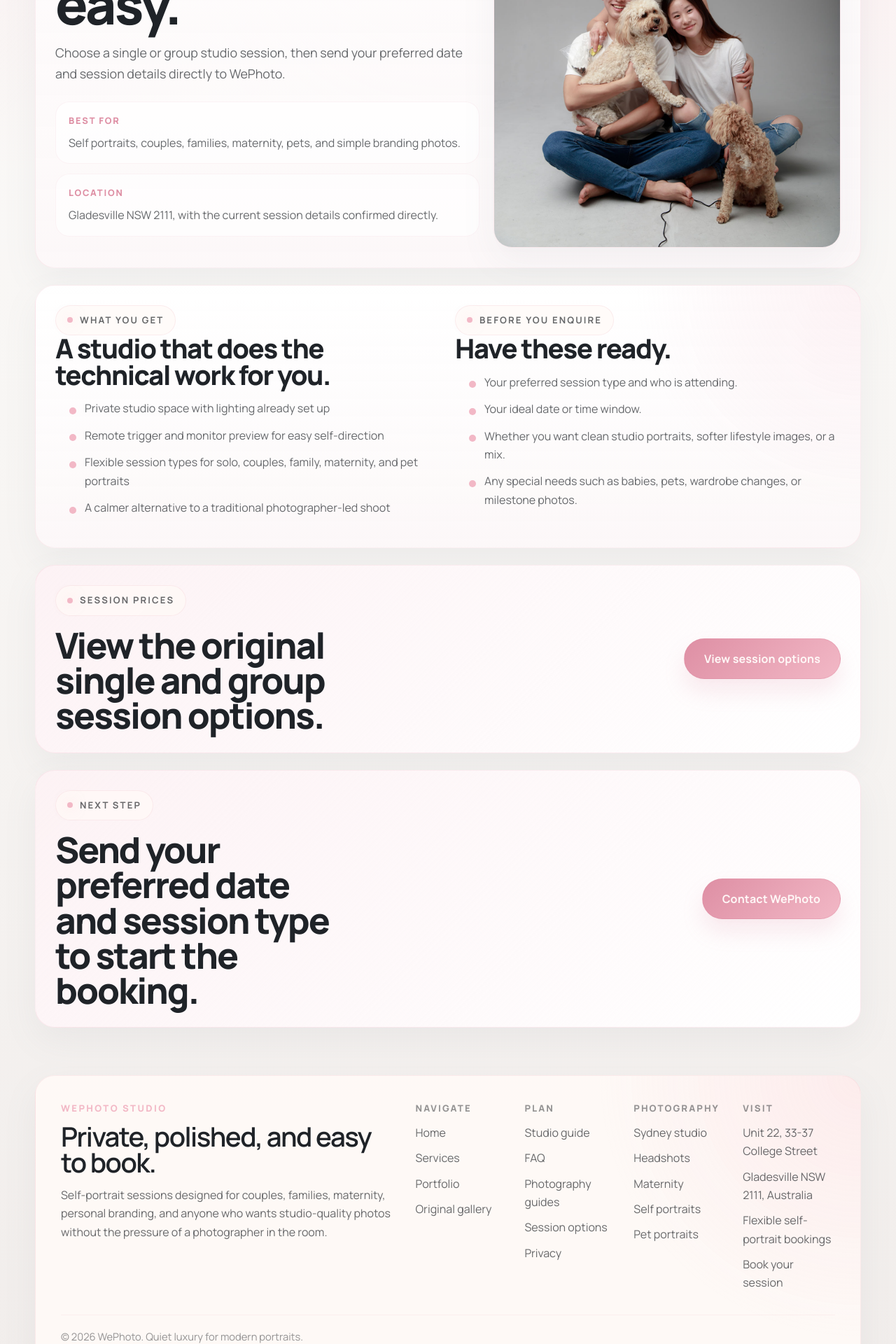
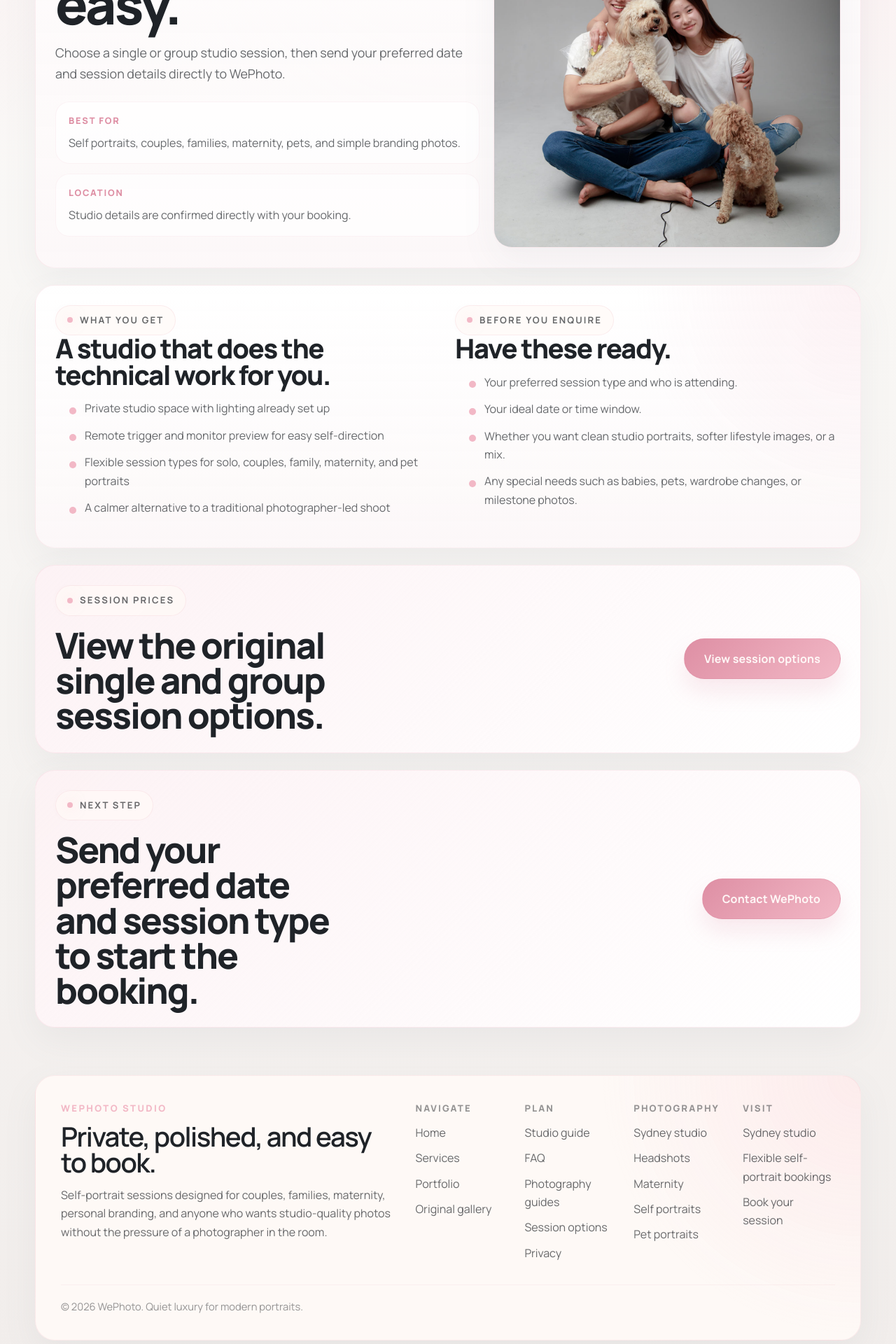
Before and after one commit to nom8352/wephoto, a React (Vite) app: page /booking in a window 1280 px wide. Shown: the part 555-2475 px from the top of the page at 70% size. Built offline with nearby package versions, Linux system fonts and the light colour scheme; a web font is replaced by a local one.

Commit message:
Remove studio street address

```diff
--- a/src/components/Footer.jsx
+++ b/src/components/Footer.jsx
@@ -41,8 +41,7 @@ const Footer = () => {
           </div>
           <div>
             <span>Visit</span>
-            <p>Unit 22, 33-37 College Street</p>
-            <p>Gladesville NSW 2111, Australia</p>
+            <p>Sydney studio</p>
             <p>Flexible self-portrait bookings</p>
             <Link to="/booking">Book your session</Link>
           </div>
--- a/src/components/SiteSchemas.jsx
+++ b/src/components/SiteSchemas.jsx
@@ -9,14 +9,6 @@ const schemas = [
     email: 'wephoto.sydney@gmail.com',
     description:
       'A private self-portrait and professional portrait studio in Gladesville, Sydney.',
-    address: {
-      '@type': 'PostalAddress',
-      streetAddress: 'Unit 22, 33-37 College Street',
-      addressLocality: 'Gladesville',
-      addressRegion: 'NSW',
-      postalCode: '2111',
-      addressCountry: 'AU',
-    },
     areaServed: 'Sydney',
   },
   {
--- a/src/pages/Booking.jsx
+++ b/src/pages/Booking.jsx
@@ -36,7 +36,7 @@ const Booking = () => {
               </div>
               <div>
                 <dt>Location</dt>
-                <dd>Gladesville NSW 2111, with the current session details confirmed directly.</dd>
+                <dd>Studio details are confirmed directly with your booking.</dd>
               </div>
             </dl>
           </div>
--- a/src/pages/Contact.jsx
+++ b/src/pages/Contact.jsx
@@ -12,9 +12,8 @@ const Contact = () => {
     <div className="contact fade-in" style={{ padding: '4rem 1rem', maxWidth: '600px', margin: '0 auto' }}>
       <h1 style={{ fontSize: '3rem', marginBottom: '2rem', textAlign: 'center' }}>Get in Touch</h1>
       <div className="glass" style={{ padding: '1.5rem', marginBottom: '2.5rem', textAlign: 'center', border: '1px solid var(--accent)' }}>
-        <p style={{ fontWeight: '500' }}>Visit our Sydney Studio:</p>
-        <p>Unit 22, 33-37 College Street</p>
-        <p>Gladesville NSW 2111, Australia</p>
+        <p style={{ fontWeight: '500' }}>Contact our Sydney studio</p>
+        <p>Location details are confirmed directly with your booking.</p>
         <p>wephoto.sydney@gmail.com</p>
       </div>
       <form className="glass" style={{ padding: '2rem', display: 'flex', flexDirection: 'column', gap: '1.5rem' }}>
```
Also changed, not shown: 1 other file (tests, documents, lock files or other folders).
